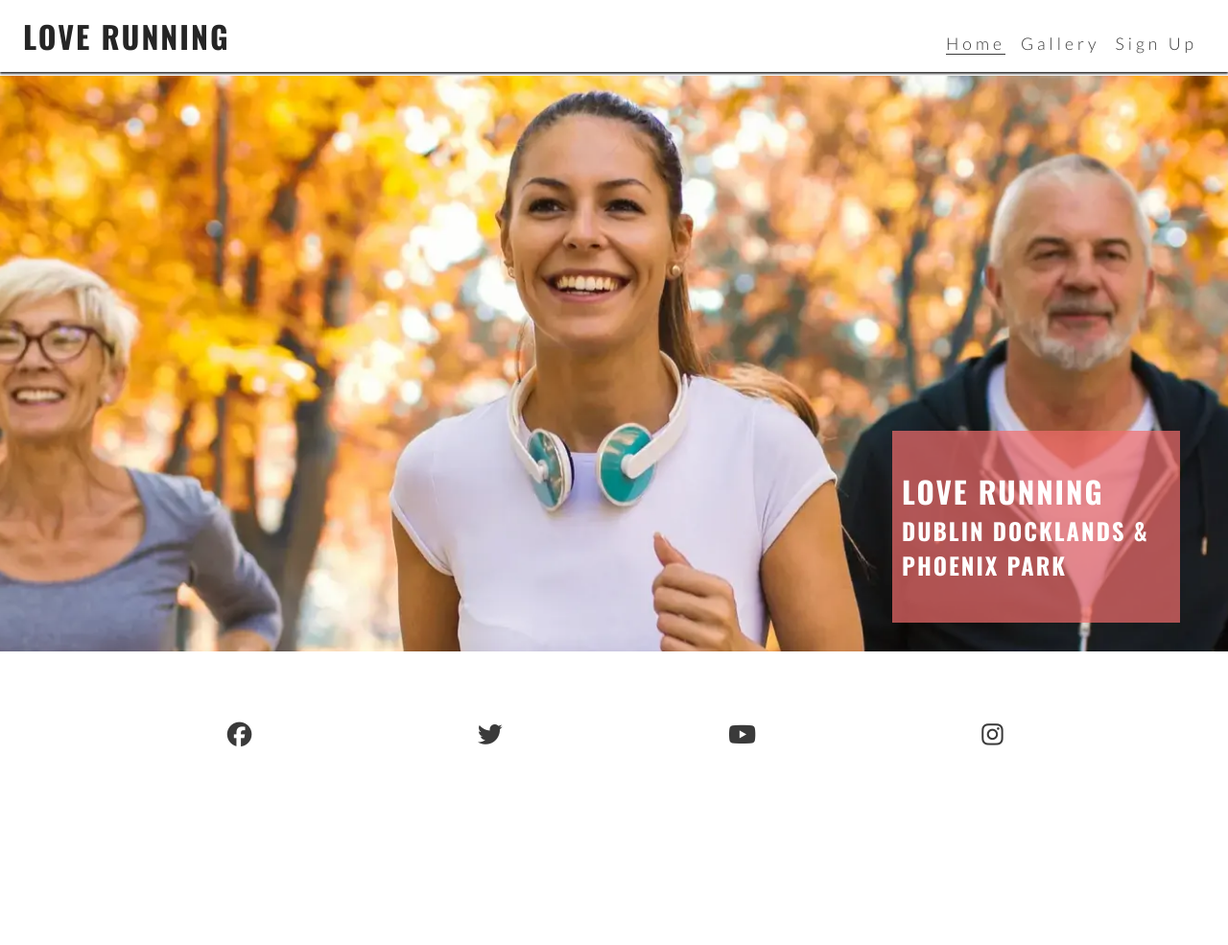
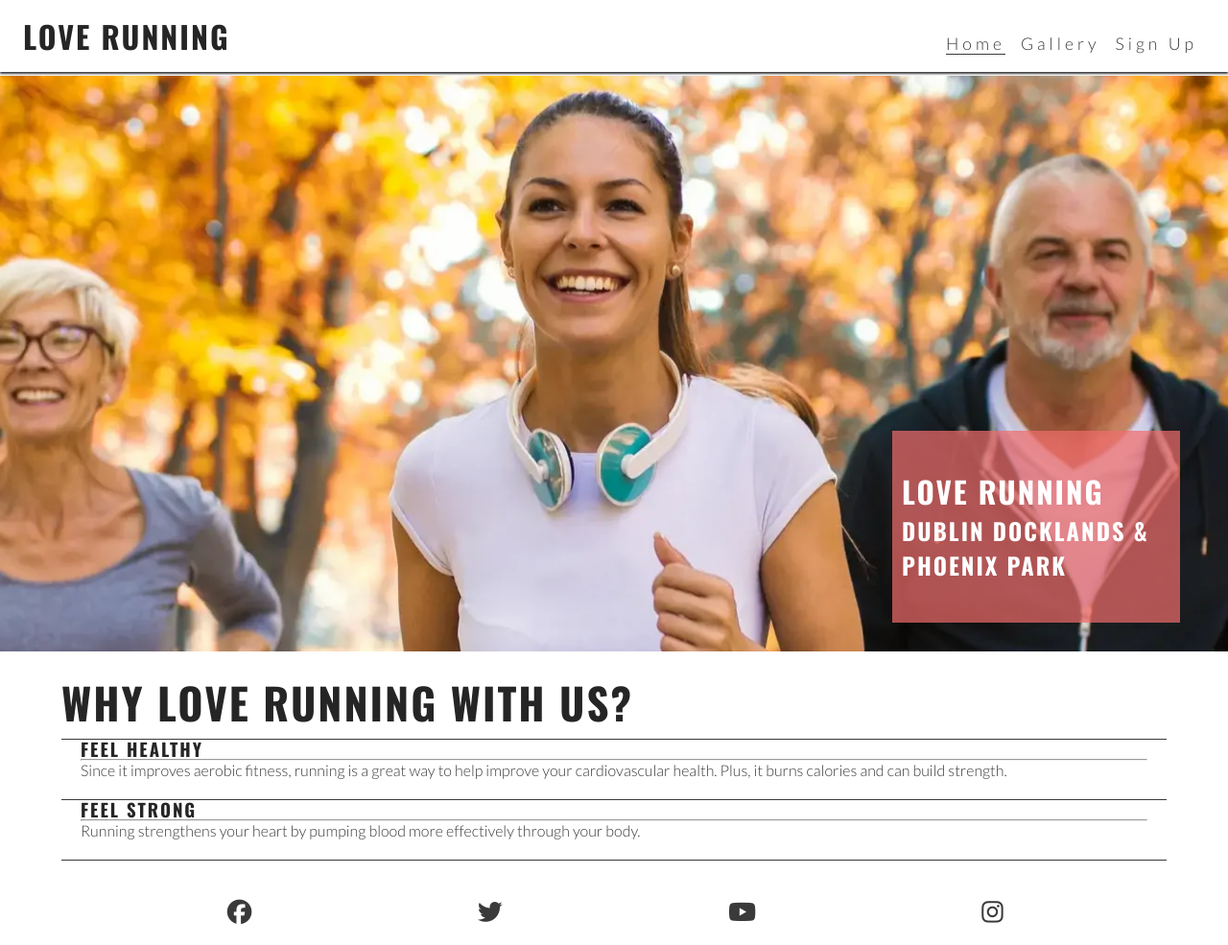
Before and after one commit to ZSMDG/Love-Running-Walkthrough-Project, a plain HTML site: page index.html in a window 1280 px wide. Shown: the whole page at 96% size. Before the commit the page ends 800 px from the top, so only its background shows below. Drawn offline with nearby package versions, Linux system fonts and the light colour scheme.

Commit message:
Add reasons to run with us section

```diff
--- a/assets/css/style.css
+++ b/assets/css/style.css
@@ -113,6 +113,24 @@ main {
     color: #ffffff
 }
 
+/* Reasons section */
+#reasons {
+    width: 90%;
+    margin: 20px auto;
+}
+
+#reasons h2 {
+    font-size: 280%;
+}
+
+#benefits-physical, #benefits-mental {
+    line-height: 20px;
+    border-top: 1px solid #3a3a3a;
+    padding: 0 20px;
+    margin: 5px 0;
+    margin-bottom: 20px;
+}
+
 /* Footer*/
 #social-networks {
     text-align: center;
--- a/index.html
+++ b/index.html
@@ -67,6 +67,37 @@
           <h3>Dublin Docklands & Phoenix Park</h3>
         </div>
       </section>
+      <!-- Reasons section -->
+      <section id="reasons">
+        <h2>Why love running with us?</h2>
+        <div id="benefits">
+          <div id="benefits-physical">
+            <h3>Feel healthy</h3>
+
+            <hr>
+
+            <p>
+              Since it improves aerobic fitness, running is a great way to help
+              improve your cardiovascular health. Plus, it burns calories and
+              can build strength.
+            </p>
+          </div>
+          <div id="benefits-physical">
+          <h3>Feel strong</h3>
+
+          <hr>
+
+          <p>
+            Running strengthens your heart by pumping blood more effectively
+            through your body.
+          </p>
+          </div>
+        </div>
+        <div></div>
+        <div id="benefits-mental">
+
+        </div>
+      </section>
     </main>
     <!-- Footer -->
     <footer>
```
Lines whose indentation alone changed are shown as unchanged.
